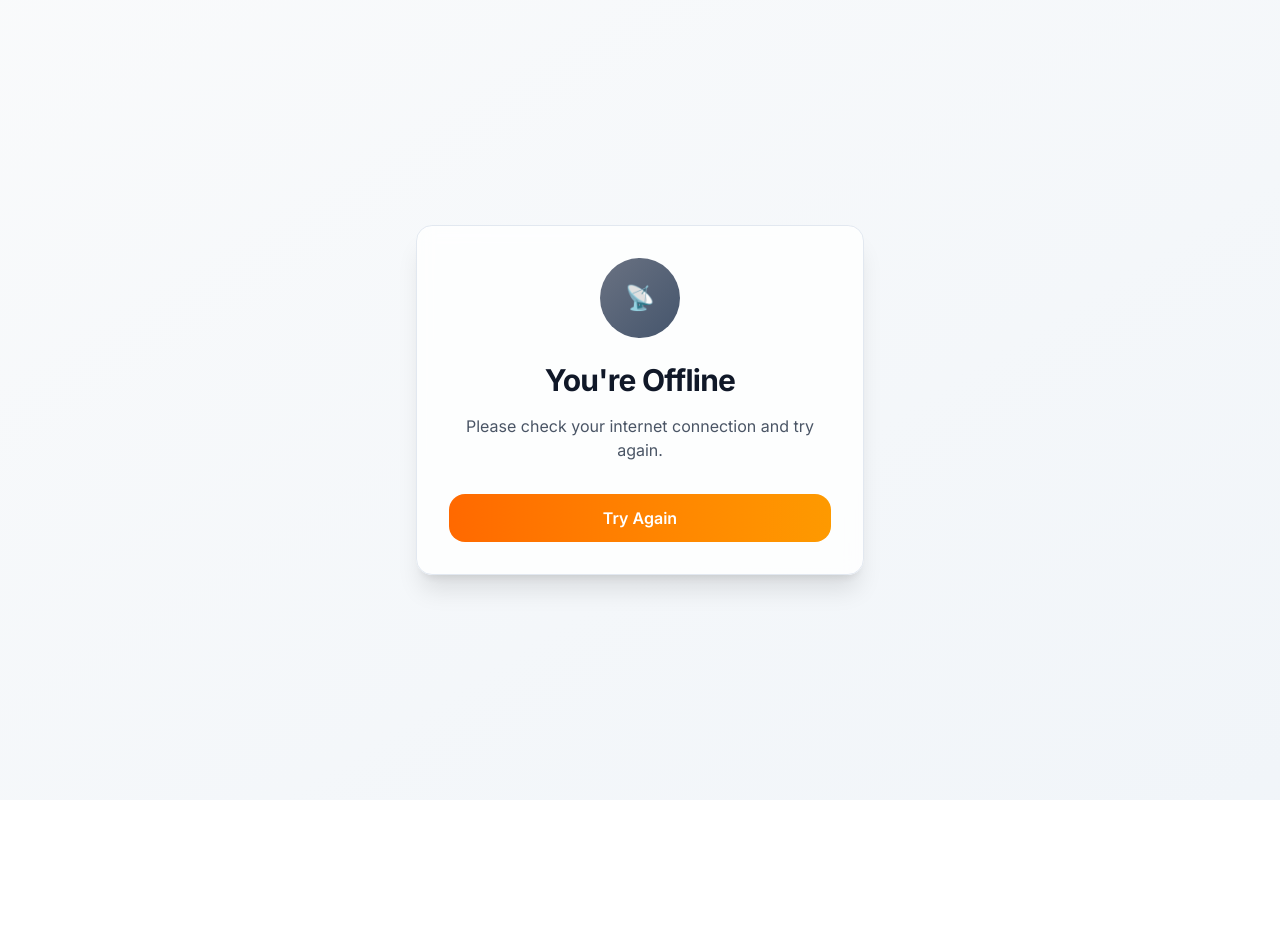
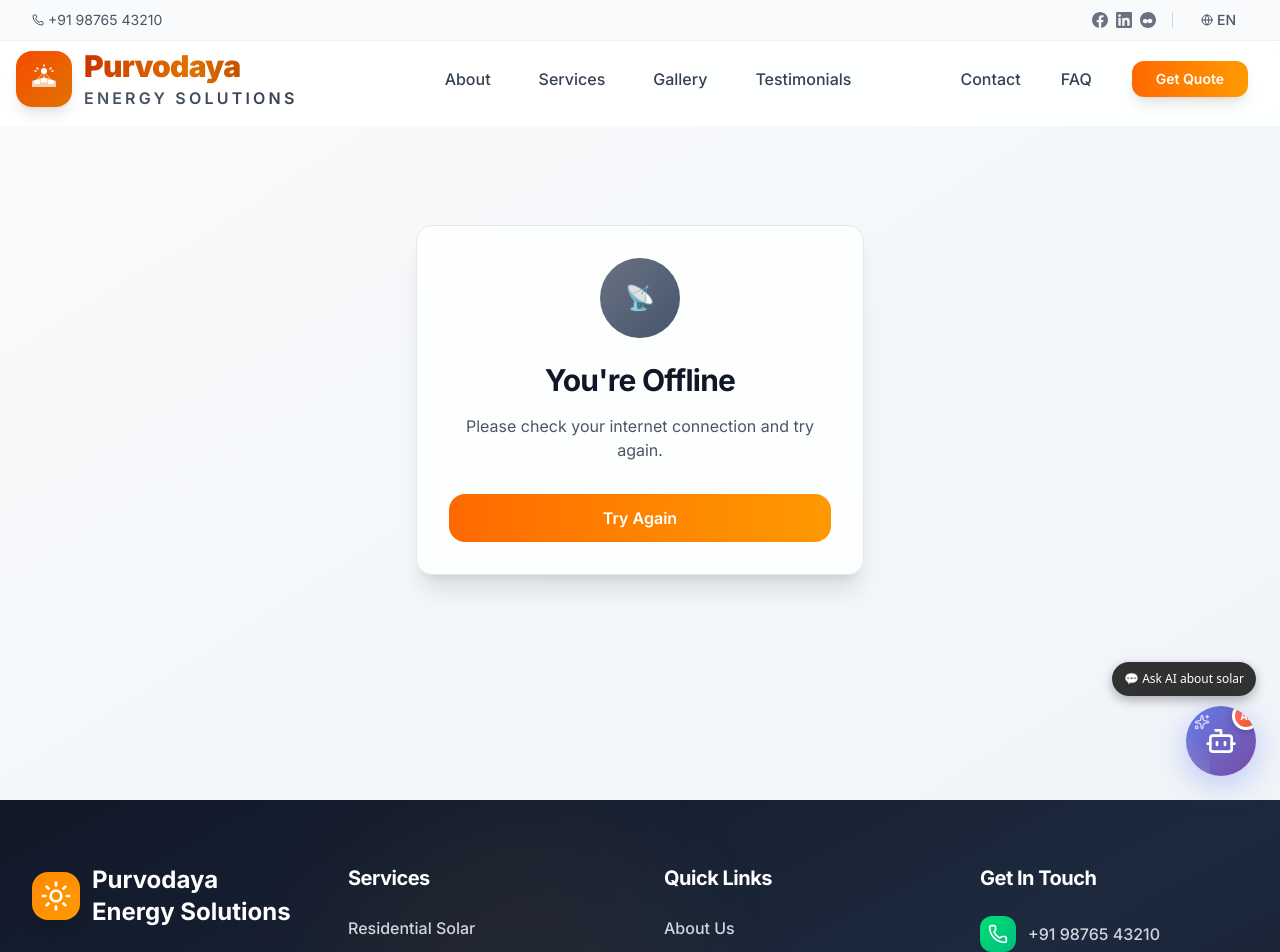
Before and after one commit to code-vault/pes-web, a Next.js app: page /en/offline in a window 1280 px wide. Shown: the top 952 px of the page. Before the commit the page ends 800 px from the top, so only its background shows below. Built offline with nearby package versions, Linux system fonts and the light colour scheme.

Commit message:
transient fix

```diff
--- a/app/[locale]/layout.tsx
+++ b/app/[locale]/layout.tsx
@@ -5,6 +5,9 @@ import { notFound } from 'next/navigation';
 import { setRequestLocale } from 'next-intl/server';
 import { ToastProvider } from '@/components/ui/toast';
 import IntlProvider from '@/components/IntlProvider';
+import Header from '@/components/Header';
+import Footer from '@/components/Footer';
+import FloatingClickToCall from '@/components/FloatingClickToCall';
 
 const inter = Inter({
   subsets: ['latin'],
@@ -61,11 +64,13 @@ export default async function LocaleLayout({ children, params }: Props) {
       </head>
       <body className={inter.className}>
         <IntlProvider locale={locale} messages={messages}>
-          <ToastProvider>
-            {/* Just render children - let route groups handle layout */}
-            {children}
-          </ToastProvider>
-        </IntlProvider>
+        <ToastProvider>
+          <Header />              {/* ← Make sure this is here */}
+          <main>{children}</main>
+          <Footer />              {/* ← And this */}
+          <FloatingClickToCall /> {/* ← And this */}
+        </ToastProvider>
+      </IntlProvider>
       </body>
     </html>
   );
--- a/app/[locale]/offline/page.tsx
+++ b/app/[locale]/offline/page.tsx
@@ -1,3 +1,4 @@
+'use client';
 export default function OfflinePage() {
   return (
     <div className="min-h-screen bg-gradient-to-br from-gray-50 to-slate-100 flex items-center justify-center px-4">
--- a/i18n/request.ts
+++ b/i18n/request.ts
@@ -16,7 +16,7 @@ export default getRequestConfig(async ({locale}) => {
   }
 
   return {
-    locale,          // THIS WAS MISSING!
+    locale,          // ← ADD THIS LINE! This was missing
     messages,
     timeZone: 'Asia/Kolkata'
   };
```
